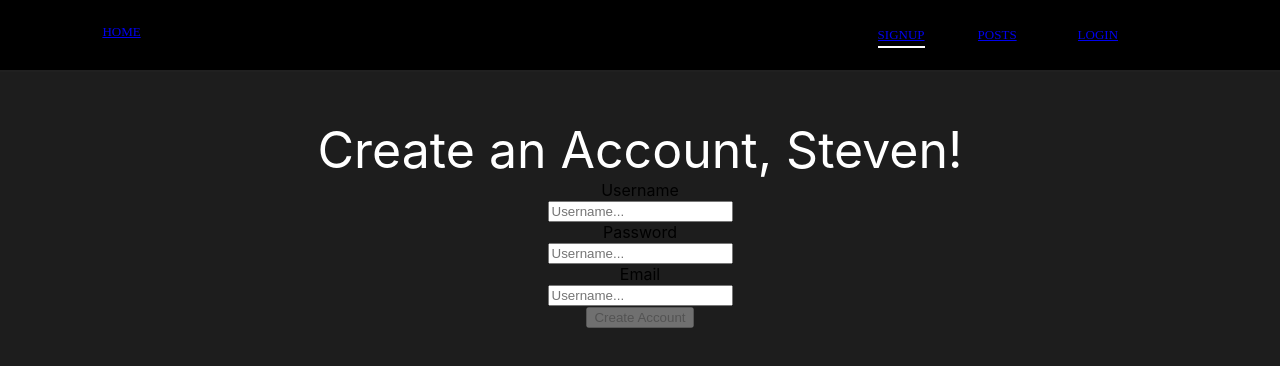
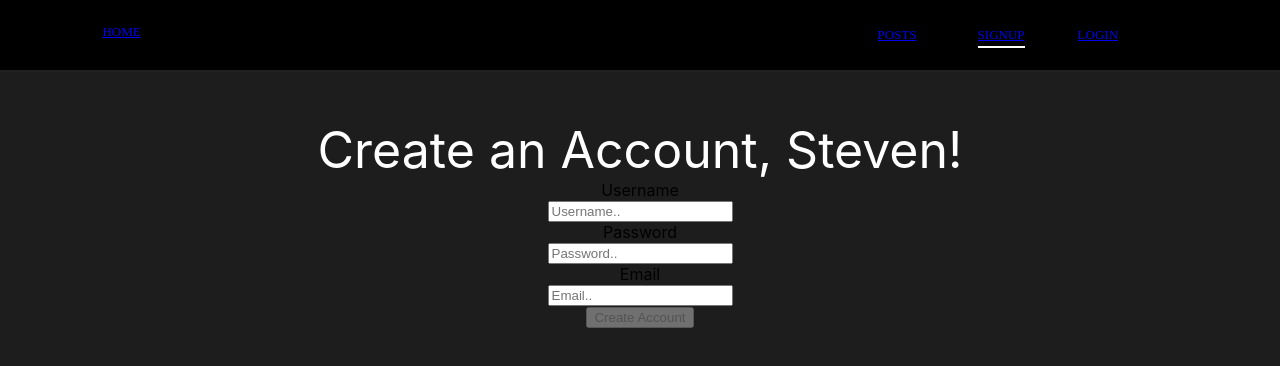
Before and after one commit to steven-rr/fullstackProject, a React (Create React App) app in the folder client/: page /form in a window 1280 px wide. Shown: the top 366 px of the page. Built offline with nearby package versions, Linux system fonts and the light colour scheme.

Commit message:
fixing up bug with placeholder

```diff
--- a/client/src/components/FormTextField.js
+++ b/client/src/components/FormTextField.js
@@ -8,7 +8,7 @@ const FormTextField = ({label,name, type, placeholder, handleChange, inputErr })
                 type= {type}
                 name= {name}
                 onChange={handleChange}
-                placeholder="Username..."
+                placeholder={placeholder}
             />
             <div className={FormTextFieldCSS.errMsgClass}> {inputErr} </div>
         </div>
--- a/client/src/components/Navbar.js
+++ b/client/src/components/Navbar.js
@@ -56,7 +56,6 @@ const Navbar = ({onClick}) => {
 
 
     return (
-        // <div onTransitionEnd={onTransitionEnd} className={ `${NavbarCSS.containerMain} ${state.menuOpen ? NavbarCSS.open : '' } ${state.fade ? NavbarCSS.transition : '' } ` }>
         <div className={ `${NavbarCSS.containerMain}` }>
             <div className={NavbarCSS.navLinkItems}>
                 <div className={NavbarCSS.navHome}>
@@ -65,19 +64,14 @@ const Navbar = ({onClick}) => {
 
                 <div className={NavbarCSS.navMain}>
                     <ul className={NavbarCSS.navMainUl}>
+                        <li className={NavbarCSS.navMainLi}><NavLink className={`${NavbarCSS.navMainAnchor} ${NavbarCSS.underline}`} to="blog"   activeClassName={NavbarCSS.active}> POSTS </NavLink> </li>
                         <li className={NavbarCSS.navMainLi}><NavLink className={`${NavbarCSS.navMainAnchor} ${NavbarCSS.underline}`} to="form"   activeClassName={NavbarCSS.active}>  SIGNUP</NavLink> </li>
-                        <li className={NavbarCSS.navMainLi}><NavLink className={`${NavbarCSS.navMainAnchor} ${NavbarCSS.underline}`} to="blog"   activeClassName={NavbarCSS.active}> POSTS </NavLink> </li>
                         <li className={NavbarCSS.navMainLi}><NavLink className={`${NavbarCSS.navMainAnchor} ${NavbarCSS.underline}`} to="login"  activeClassName={NavbarCSS.active}>   LOGIN </NavLink> </li>
                     </ul>
                 </div>
             </div>
 
-            {/* <NavButton
-                menuOpen={state.menuOpen}
-                onClick={handleMenuClick}
-                fade={state.fade}
-                onEnd={onTransitionEnd}
-            /> */}
+
 
         </div>
     )
--- a/client/src/components/Navbar.module.css
+++ b/client/src/components/Navbar.module.css
@@ -190,7 +190,7 @@ width: 100%;
 	transition: all 0.1s ease-out;
 }
 
-@media screen and (max-width: 1000px)
+@media screen and (max-width: 500px)
 {
 	.resumeButtn
 	{
--- a/client/src/pages/Home.js
+++ b/client/src/pages/Home.js
@@ -7,9 +7,10 @@ const Home = () => {
     // get function
     const get1 = async () => {
         const response = await axios
-                            .get('/api/weather')
+                            .get('/misc/weather')
                             .then( res => {
                                 console.log(res)
+                                console.log(res.data)
                             })
                             .catch( (err) => console.log("Error:", err ) )
     }
```
